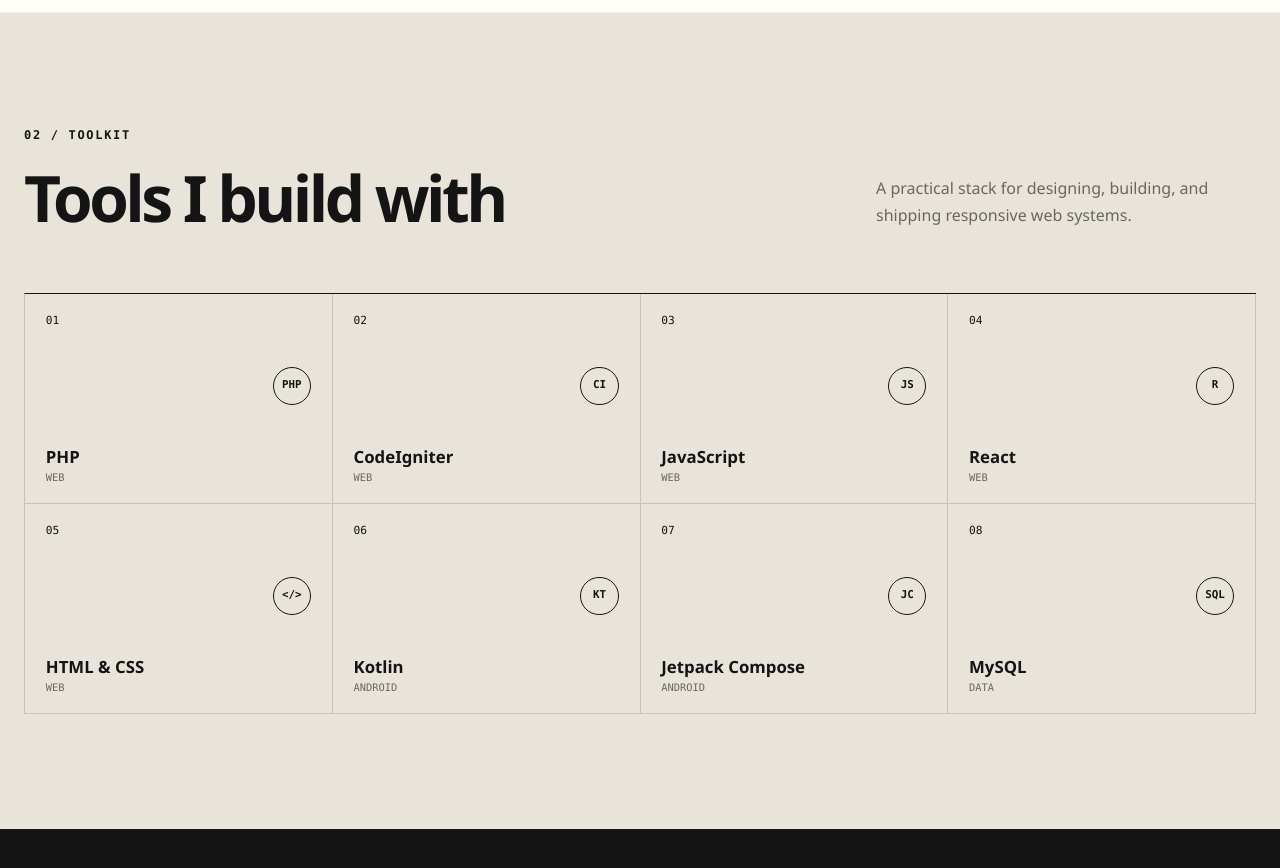
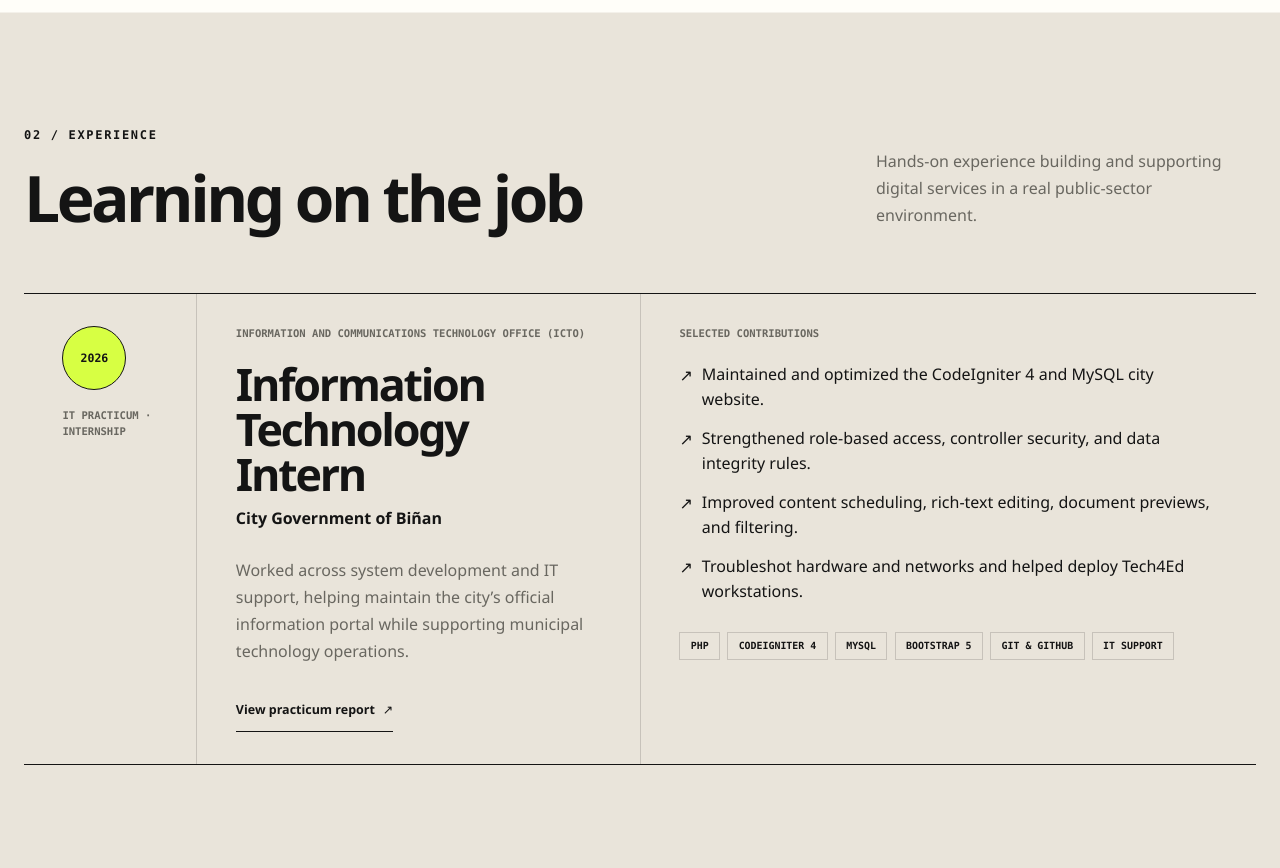
Before and after one commit to eltocmo0115/juliusPortfolio, a React (Vite) app: page / in a window 1280 px wide. Shown: the part 1900-2768 px from the top of the page. Built offline with nearby package versions, Linux system fonts and the light colour scheme.

Commit message:
Add Biñan internship experience section

```diff
--- a/src/App.jsx
+++ b/src/App.jsx
@@ -2,6 +2,7 @@
 import Footer from '@/components/layout/Footer'
 import HeroSection from '@/components/sections/HeroSection'
 import AboutSection from '@/components/sections/AboutSection'
+import ExperienceSection from '@/components/sections/ExperienceSection'
 import SkillsSection from '@/components/sections/SkillsSection'
 import ProjectsSection from '@/components/sections/ProjectsSection'
 import CredentialsSection from '@/components/sections/CredentialsSection'
@@ -14,6 +15,7 @@
       <main id="top">
         <HeroSection />
         <AboutSection />
+        <ExperienceSection />
         <SkillsSection />
         <ProjectsSection />
         <CredentialsSection />
--- a/src/components/layout/Footer.jsx
+++ b/src/components/layout/Footer.jsx
@@ -4,7 +4,7 @@
   return (
     <footer id="contact" className="site-footer">
       <div className="page-wrap">
-        <p className="section-kicker">06 / Contact</p>
+        <p className="section-kicker">07 / Contact</p>
         <div className="footer-main">
           <h2>Have a project or opportunity in mind?</h2>
           <a className="footer-email" href={`mailto:${profile.email}`}>{profile.email}<span aria-hidden="true">↗</span></a>
--- a/src/components/sections/CredentialsSection.jsx
+++ b/src/components/sections/CredentialsSection.jsx
@@ -197,7 +197,7 @@
       <div className="page-wrap">
         <div className="section-heading-row credentials-heading">
           <div>
-            <p className="section-kicker">04 / Credentials</p>
+            <p className="section-kicker">05 / Credentials</p>
             <h2>Learning, documented.</h2>
           </div>
           <p>Certificates and seminars that reflect my continued learning across AI, cybersecurity, edge computing, and technology in the community.</p>
--- /dev/null
+++ b/src/components/sections/ExperienceSection.jsx
@@ -0,0 +1,47 @@
+import { experience } from '@/data/portfolioData'
+import { useScrollAnimation } from '@/hooks/useScrollAnimation'
+
+function ExperienceSection() {
+  const ref = useScrollAnimation()
+
+  return (
+    <section id="experience" className="section experience-section">
+      <div className="page-wrap">
+        <div className="section-heading-row">
+          <div>
+            <p className="section-kicker">02 / Experience</p>
+            <h2>Learning on the job</h2>
+          </div>
+          <p>Hands-on experience building and supporting digital services in a real public-sector environment.</p>
+        </div>
+
+        <article className="experience-card animate-on-scroll" ref={ref}>
+          <div className="experience-meta">
+            <span>{experience.period}</span>
+            <p>{experience.type}</p>
+          </div>
+          <div className="experience-main">
+            <p className="experience-office">{experience.team}</p>
+            <h3>{experience.role}</h3>
+            <p className="experience-organization">{experience.organization}</p>
+            <p className="experience-summary">{experience.summary}</p>
+            <a className="experience-link" href={experience.reportUrl} target="_blank" rel="noreferrer">
+              View practicum report <span aria-hidden="true">↗</span>
+            </a>
+          </div>
+          <div className="experience-details">
+            <p>Selected contributions</p>
+            <ul>
+              {experience.highlights.map((highlight) => <li key={highlight}>{highlight}</li>)}
+            </ul>
+            <div className="experience-tools" aria-label="Tools used">
+              {experience.tools.map((tool) => <span key={tool}>{tool}</span>)}
+            </div>
+          </div>
+        </article>
+      </div>
+    </section>
+  )
+}
+
+export default ExperienceSection
--- a/src/components/sections/LearningSection.jsx
+++ b/src/components/sections/LearningSection.jsx
@@ -7,7 +7,7 @@
     <section id="learning" className="section learning-section">
       <div className="page-wrap learning-grid">
         <div>
-          <p className="section-kicker">05 / Always learning</p>
+          <p className="section-kicker">06 / Always learning</p>
           <h2>Beyond the classroom</h2>
           <p>Areas I’m continuing to practice through coursework, independent study, and projects.</p>
         </div>
--- a/src/components/sections/ProjectsSection.jsx
+++ b/src/components/sections/ProjectsSection.jsx
@@ -7,7 +7,7 @@
     <section id="projects" className="section projects-section">
       <div className="page-wrap">
         <div className="section-heading-row light">
-          <div><p className="section-kicker">03 / Selected work</p><h2>Projects with purpose</h2></div>
+          <div><p className="section-kicker">04 / Selected work</p><h2>Projects with purpose</h2></div>
           <p>Public projects that show how I approach interfaces, application logic, navigation, and data-backed workflows.</p>
         </div>
         <div className="project-list">
--- a/src/components/sections/SkillsSection.jsx
+++ b/src/components/sections/SkillsSection.jsx
@@ -8,7 +8,7 @@
       <div className="page-wrap">
         <div className="section-heading-row">
           <div>
-            <p className="section-kicker">02 / Toolkit</p>
+            <p className="section-kicker">03 / Toolkit</p>
             <h2>Tools I build with</h2>
           </div>
           <p>A practical stack for designing, building, and shipping responsive web systems.</p>
--- a/src/data/portfolioData.js
+++ b/src/data/portfolioData.js
@@ -40,6 +40,24 @@
   { id: 'compose', name: 'Jetpack Compose', group: 'Android', mark: 'JC' },
   { id: 'mysql', name: 'MySQL', group: 'Data', mark: 'SQL' },
 ]
+
+export const experience = {
+  period: '2026',
+  type: 'IT Practicum · Internship',
+  role: 'Information Technology Intern',
+  organization: 'City Government of Biñan',
+  team: 'Information and Communications Technology Office (ICTO)',
+  summary:
+    'Worked across system development and IT support, helping maintain the city’s official information portal while supporting municipal technology operations.',
+  highlights: [
+    'Maintained and optimized the CodeIgniter 4 and MySQL city website.',
+    'Strengthened role-based access, controller security, and data integrity rules.',
+    'Improved content scheduling, rich-text editing, document previews, and filtering.',
+    'Troubleshot hardware and networks and helped deploy Tech4Ed workstations.',
+  ],
+  tools: ['PHP', 'CodeIgniter 4', 'MySQL', 'Bootstrap 5', 'Git & GitHub', 'IT Support'],
+  reportUrl: '/documents/it-practicum-final-report.pdf',
+}
 
 export const capstoneProject = {
   id: 'air-alert',
@@ -170,6 +188,7 @@
 
 export const timeline = [
   { label: 'About', target: '#about' },
+  { label: 'Experience', target: '#experience' },
   { label: 'Skills', target: '#skills' },
   { label: 'Work', target: '#projects' },
   { label: 'Credentials', target: '#credentials' },
--- a/src/styles/base.css
+++ b/src/styles/base.css
@@ -68,6 +68,25 @@
 .about-copy .lead-copy { color:var(--ink); font-size:clamp(1.35rem,2vw,1.8rem); line-height:1.45; }
 .about-links { display:flex; flex-wrap:wrap; gap:1rem 2rem; margin-top:2rem; }
 .about-links a { display:inline-flex; align-items:center; min-height:44px; padding:.65rem 0; border-bottom:1px solid; font-weight:800; font-size:.8rem; }
+
+.experience-section { background:var(--paper-2); }
+.experience-card { display:grid; grid-template-columns:minmax(130px,.28fr) minmax(280px,.72fr) minmax(320px,1fr); border-top:1px solid var(--ink); border-bottom:1px solid var(--ink); }
+.experience-card>div { padding:2rem clamp(1.25rem,3vw,2.5rem); }
+.experience-card>div+div { border-left:1px solid var(--line); }
+.experience-meta span { display:inline-grid; place-items:center; min-width:64px; height:64px; padding:0 .7rem; background:var(--acid); border:1px solid var(--ink); border-radius:50%; font:700 .72rem/1 'Cascadia Mono','SFMono-Regular',Consolas,monospace; }
+.experience-meta p,.experience-office,.experience-details>p { color:var(--muted); font:600 .66rem/1.5 'Cascadia Mono','SFMono-Regular',Consolas,monospace; text-transform:uppercase; }
+.experience-meta p { margin:1.1rem 0 0; }
+.experience-office { margin:0 0 1.25rem; }
+.experience-main h3 { margin:0; font-size:clamp(2rem,3.5vw,3.35rem); line-height:1; letter-spacing:-.05em; }
+.experience-organization { margin:.65rem 0 0; font-size:1rem; font-weight:800; }
+.experience-summary { max-width:560px; margin:1.75rem 0 0; color:var(--muted); line-height:1.7; }
+.experience-link { display:inline-flex; align-items:center; gap:.5rem; min-height:44px; margin-top:1.4rem; padding:.6rem 0; border-bottom:1px solid var(--ink); font-size:.78rem; font-weight:800; }
+.experience-details>p { margin:0 0 1.25rem; }
+.experience-details ul { display:grid; gap:.9rem; margin:0; padding:0; list-style:none; }
+.experience-details li { position:relative; padding-left:1.4rem; line-height:1.55; }
+.experience-details li::before { content:'↗'; position:absolute; left:0; top:.05rem; font-weight:800; }
+.experience-tools { display:flex; flex-wrap:wrap; gap:.45rem; margin-top:1.75rem; }
+.experience-tools span { padding:.5rem .65rem; border:1px solid var(--line); font:600 .62rem/1 'Cascadia Mono','SFMono-Regular',Consolas,monospace; text-transform:uppercase; }
 
 .skills-section { background:var(--paper-2); }
 .section-heading-row { display:grid; grid-template-columns:1fr minmax(250px,380px); gap:3rem; align-items:end; margin-bottom:4rem; }
@@ -213,6 +232,8 @@
   .hero-copy-block { max-width:800px; }
   .portrait-stage { width:min(520px,90%); margin-inline:auto; }
   .about-grid,.learning-grid { grid-template-columns:1fr; }
+  .experience-card { grid-template-columns:140px 1fr; }
+  .experience-details { grid-column:2; border-top:1px solid var(--line); }
   .credential-group { grid-template-columns:1fr; }
   .credential-group-heading { display:grid; grid-template-columns:auto 1fr auto; gap:1rem; align-items:end; }
   .credential-group-heading p,.credential-group-heading span { margin:0; }
@@ -249,6 +270,9 @@
   .cloud-credential-number { grid-row:auto; }
   .cloud-credential-copy p,.cloud-credential-copy small { grid-column:1; }
   .skills-grid { grid-template-columns:1fr 1fr; }
+  .experience-card { grid-template-columns:1fr; }
+  .experience-card>div+div { border-left:0; border-top:1px solid var(--line); }
+  .experience-details { grid-column:1; }
   .skill-item { min-height:170px; }
   .project-row { grid-template-columns:1fr; gap:1.5rem; padding:3.5rem 0; }
   .project-meta { display:flex; align-items:center; gap:1rem; }
```
